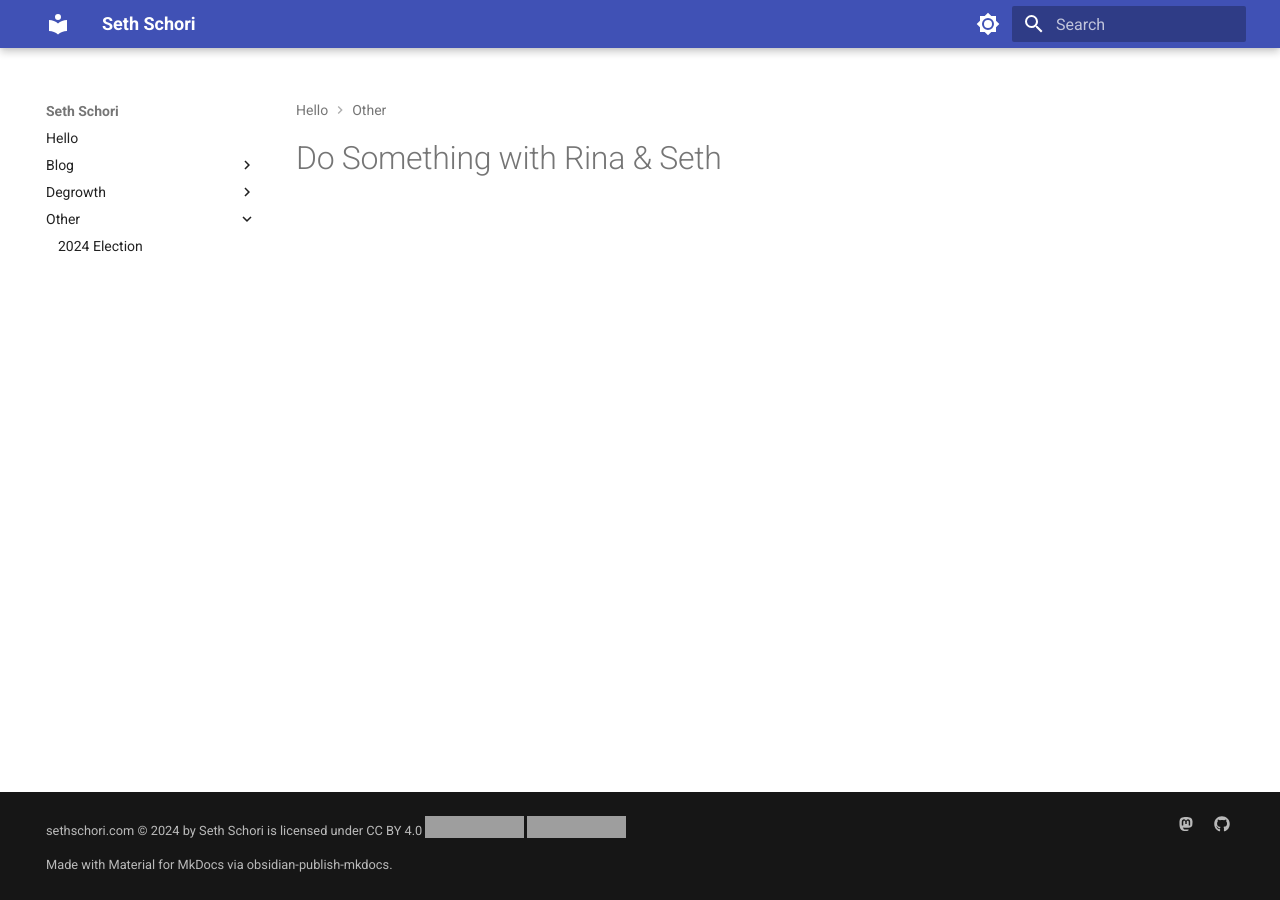
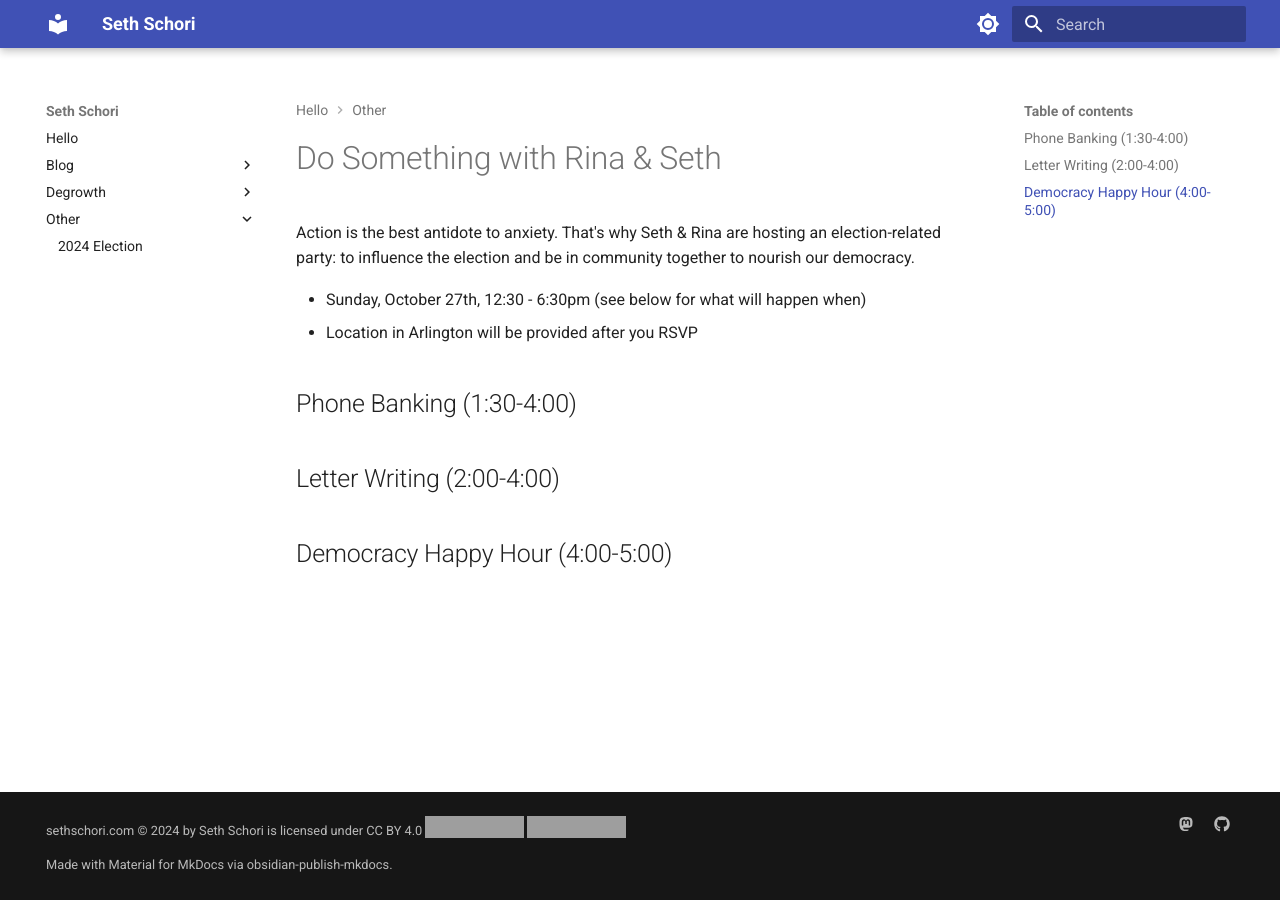
Before and after one commit to sethschori/sethschori.github.io, an MkDocs documentation site: the page built from docs/other/do-something.md, in a window 1280 px wide. Built offline with MkDocs 1.6.1 and Material for MkDocs 9.7.7, drawn with Linux system fonts in a browser that asks for light colours; grey boxes are pictures that could not be loaded.

Commit message:
vault backup: 2024-10-15 22:50:22

```diff
--- a/docs/other/do-something.md
+++ b/docs/other/do-something.md
@@ -1,11 +1,8 @@
----
-draft: true
-title: Do Something
-date: 2024-10-15
-slug: do-something
-categories:
-  - election
-tags: []
----
+# Do Something with Rina & Seth
+Action is the best antidote to anxiety. That's why Seth & Rina are hosting an election-related party: to influence the election and be in community together to nourish our democracy.
 
-# Do Something with Rina & Seth
+- Sunday, October 27th, 12:30 - 6:30pm (see below for what will happen when)
+- Location in Arlington will be provided after you RSVP
+## Phone Banking (1:30-4:00)
+## Letter Writing (2:00-4:00)
+## Democracy Happy Hour (4:00-5:00)
```
